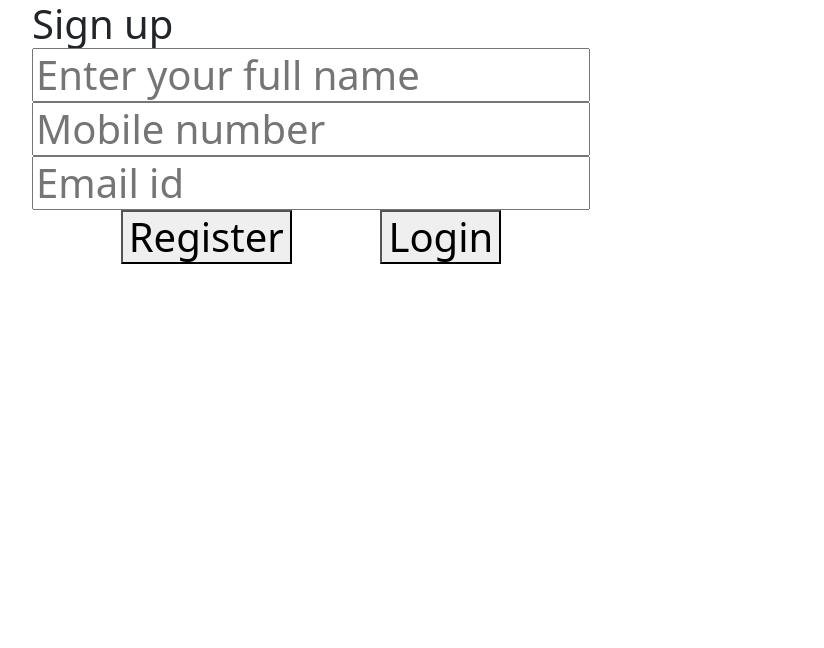
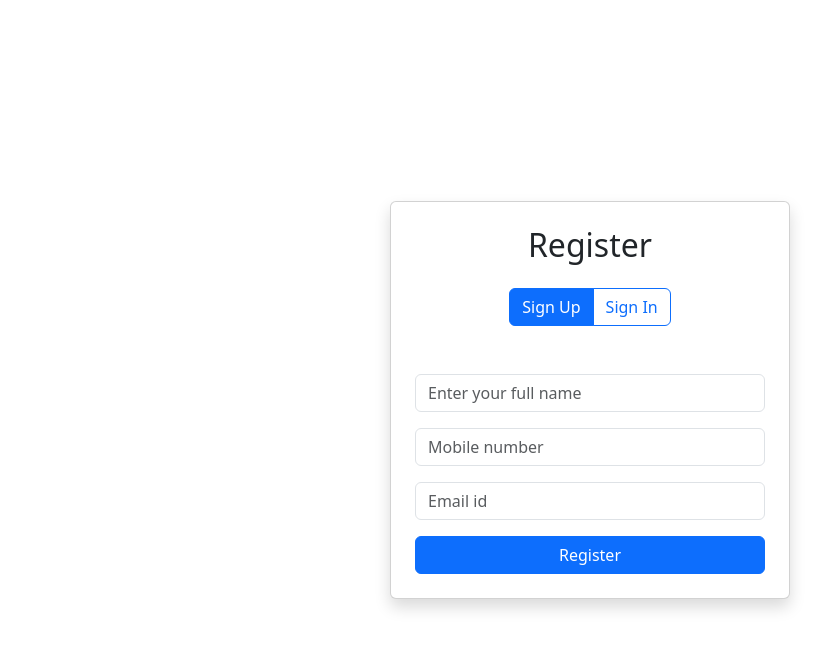
Before and after one commit to Rahulsubramanian06/api, a React (Vite) app: page / in a window 1280 px wide. Shown: the top 648 px of the page, without its empty margins (50-874 px from the left). Built offline with nearby package versions, Linux system fonts and the light colour scheme; no server answers.

Commit message:
api integrated for register

```diff
--- a/package.json
+++ b/package.json
@@ -10,9 +10,11 @@
     "preview": "vite preview"
   },
   "dependencies": {
+    "@types/js-cookie": "^3.0.6",
     "axios": "^1.9.0",
     "bootstrap": "^5.3.5",
     "cookies": "^0.9.1",
+    "js-cookie": "^3.0.5",
     "react": "^19.0.0",
     "react-bootstrap": "^2.10.9",
     "react-dom": "^19.0.0"
--- a/src/register.tsx
+++ b/src/register.tsx
@@ -1,6 +1,6 @@
 import { useState } from "react";
 import axios from "axios";
-import Cookies from 'cookies';
+import Cookies from "js-cookie";
 const Base_url = import.meta.env.VITE_API_URL;
 export function Register() {
   const [reg, useReg] = useState({
@@ -15,8 +15,8 @@ export function Register() {
       email: reg.email,
     });
     console.log(api.data);
-    if(api.data){
-        setRegistered(false)
+    if (api.data) {
+      setRegistered(false);
     }
   };
   const update = (ch: React.ChangeEvent<HTMLInputElement>) => {
@@ -29,7 +29,7 @@ export function Register() {
     email_otp: "",
     mobile_otp: "",
   });
-  const [registered, setRegistered] = useState(true)
+  const [registered, setRegistered] = useState(true);
 
   const verify = async () => {
     const to_verify_otp = await axios.post(`${Base_url}/posp/verify_otps`, {
@@ -38,9 +38,9 @@ export function Register() {
       email_otp: verify_otp.email_otp,
       mobile_otp: verify_otp.mobile_otp,
     });
-    console.log(to_verify_otp);
-    if (to_verify_otp.access_token) {
-      Cookies.set("Token", to_verify_otp.access_token, { expires: 7 });
+    console.log(to_verify_otp.data);
+    if (to_verify_otp.data.access_token) {
+      Cookies.set("Token", to_verify_otp.data.access_token, { expires: 7 });
     }
   };
   const update_otp = (ch: React.ChangeEvent<HTMLInputElement>) => {
@@ -49,44 +49,181 @@ export function Register() {
       [ch.target.name]: ch.target.value,
     }));
   };
+
+  const [inlogin, setInlogin] = useState(false);
+  const [login_check, setLogin_check] = useState({
+    mobile_no: "",
+    otp: "",
+  });
+  const [showOtpInput, setShowOtpInput] = useState(false);
+
+  const login = async () => {
+    const verify_login = await axios.post(`${Base_url}/posp/login`, {
+      mobile_no: login_check.mobile_no,
+      otp: login_check.otp,
+    });
+    console.log(verify_login);
+    if(verify_login.data.accesstoken){
+      Cookies.set("Token", verify_login.data.accesstoken,{expires: 7})
+    }
+  };
+  const goToLogin = () => setInlogin(true);
+  const goToSignUp = () => setInlogin(false);
+
+  const update_otps = (ch: React.ChangeEvent<HTMLInputElement>) => {
+    setLogin_check((prev) => ({
+      ...prev,
+      [ch.target.name]: ch.target.value,
+    }));
+  };
+  // const [mob_otp, setMob_otp] = useState({
+  //   mobile_otp: "",
+  // });
+  const getOtp = async () => {
+    const mobOtp = await axios.post(`${Base_url}/posp/send_otp`, {
+      mobile_no: login_check.mobile_no,
+    });
+    console.log(mobOtp);
+    setShowOtpInput(true);
+  };
+  // const update_mob_otp = (ch: React.ChangeEvent<HTMLInputElement>) => {
+  //   setMob_otp((prev) => ({
+  //     ...prev,
+  //     [ch.target.name]: ch.target.value,
+  //   }));
+  // }
   return (
-    <div className="container display-6">
-        {registered ? (<div className="d-flex flex-column w-50">
-        Sign up
+    <div className="container d-flex justify-content-center align-items-center min-vh-100">
+      <div className="card p-4 shadow" style={{ width: '400px' }}>
+        <div className="text-center mb-4">
+          <h2 className="mb-4">{inlogin ? "Login" : "Register"}</h2>
+          <div className="btn-group mb-4">
+            <button
+              className={`btn ${!inlogin ? 'btn-primary' : 'btn-outline-primary'}`}
+              onClick={goToSignUp}
+            >
+              Sign Up
+            </button>
+            <button
+              className={`btn ${inlogin ? 'btn-primary' : 'btn-outline-primary'}`}
+              onClick={goToLogin}
+            >
+              Sign In
+            </button>
+          </div>
+        </div>
+
+        {inlogin ? (
+          <div className="d-flex flex-column gap-3">
+            <div className="form-group">
               <input
                 type="text"
+                className="form-control"
+                placeholder="Mobile number"
+                name="mobile_no"
+                value={login_check.mobile_no}
+                onChange={update_otps}
+              />
+            </div>
+            <button
+              className="btn btn-primary w-100"
+              onClick={getOtp}
+            >
+              Get OTP
+            </button>
+            {showOtpInput && (
+              <>
+                <div className="form-group">
+                  <input
+                    type="text"
+                    className="form-control"
+                    placeholder="Enter OTP"
+                    name="otp"
+                    value={login_check.otp}
+                    onChange={update_otps}
+                  />
+                </div>
+                <button
+                  className="btn btn-success w-100"
+                  onClick={login}
+                >
+                  Login
+                </button>
+              </>
+            )}
+          </div>
+        ) : (
+          <div>
+            {registered ? (
+              <div className="d-flex flex-column gap-3">
+                <div className="form-group">
+                  <input
+                    type="text"
+                    className="form-control"
                     name="full_name"
                     value={reg.full_name}
                     onChange={update}
                     placeholder="Enter your full name"
                   />
+                </div>
+                <div className="form-group">
                   <input
                     type="text"
+                    className="form-control"
                     name="mobile_no"
                     value={reg.mobile_no}
                     onChange={update}
                     placeholder="Mobile number"
                   />
+                </div>
+                <div className="form-group">
                   <input
                     type="text"
+                    className="form-control"
                     name="email"
                     value={reg.email}
                     onChange={update}
                     placeholder="Email id"
                   />
-        <div className="d-flex justify-content-evenly">
-          <button onClick={register}>Register</button>
-          <button>Login</button>
                 </div>
-
-      </div>):(
-        <div>
-      <input type="text" name="email_otp" placeholder="Email otp" onChange={update_otp} />
-      <input type="text" name="mobile_otp" placeholder="Mobile otp" onChange={update_otp}/>
-      <button onClick={verify}>Submit</button></div>)
-      }
-
-
+                <button
+                  className="btn btn-primary w-100"
+                  onClick={register}
+                >
+                  Register
+                </button>
+              </div>
+            ) : (
+              <div className="d-flex flex-column gap-3">
+                <div className="form-group">
+                  <input
+                    type="text"
+                    className="form-control"
+                    name="email_otp"
+                    placeholder="Email OTP"
+                    onChange={update_otp}
+                  />
+                </div>
+                <div className="form-group">
+                  <input
+                    type="text"
+                    className="form-control"
+                    name="mobile_otp"
+                    placeholder="Mobile OTP"
+                    onChange={update_otp}
+                  />
+                </div>
+                <button
+                  className="btn btn-success w-100"
+                  onClick={verify}
+                >
+                  Submit
+                </button>
+              </div>
+            )}
+          </div>
+        )}
+      </div>
     </div>
   );
 }
```
Also changed, not shown: 1 other file (tests, documents, lock files or other folders). Lines whose indentation alone changed are shown as unchanged.
